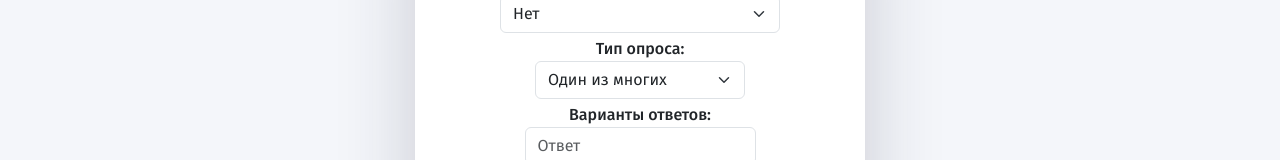
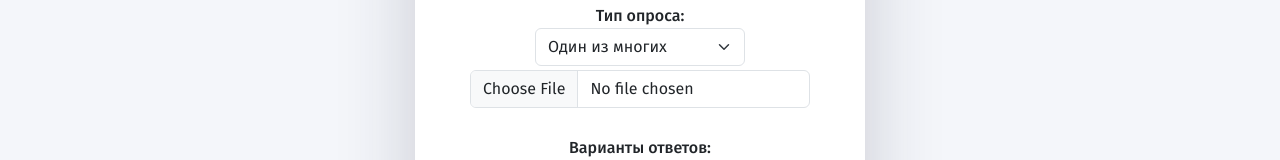
Before and after one commit to zallixx/SimpleVotings-front, a React (Create React App) app: page /polls/new in a window 1280 px wide. Shown: the part 274-434 px from the top of the page. Built offline with nearby package versions, Linux system fonts and the light colour scheme; no server answers; sample sign-in values are in the browser's storage.

Commit message:
Add pictures

```diff
--- a/src/pages/AnswerForComplainPage/AnswerForComplainPage.js
+++ b/src/pages/AnswerForComplainPage/AnswerForComplainPage.js
@@ -81,6 +81,7 @@ const AnswerForComplainPage = () => {
                         <a onClick={() => navigate('/polls/' + complain[0].poll)} style={{cursor: 'pointer', color: 'blue'}}>Ссылка на опрос</a>
                     </h3>
                     <hr/>
+
                     <div className="d-flex flex-column align-items-center">
                         {user.is_admin && complain[0].response === '' ? (
                             <Form onSubmit={sendAnswerToComplain}>
--- a/src/pages/HomePage/HomePage.js
+++ b/src/pages/HomePage/HomePage.js
@@ -23,7 +23,7 @@ const HomePage = () => {
                 </div>
             </header>
 
-            {/* Основная часть (контент) */}
+            {/* Основная часть (контент) (лендинг page) */}
             <main>
                 <div className="BackgroundImage">
                     <div className="homeContent">
--- a/src/pages/NewPollPage/NewPollPage.js
+++ b/src/pages/NewPollPage/NewPollPage.js
@@ -8,6 +8,7 @@ const NewPollPage = () => {
     const [pollType, setPollType] = useState("0");
     const [question, setQuestion] = useState('');
     const [answers, setAnswers] = useState(['', '']);
+    const [picture, setPicture] = useState('');
     let {authTokens} = useContext(AuthContext);
     let {user} = useContext(AuthContext);
     const navigate = useNavigate();
@@ -54,8 +55,11 @@ const NewPollPage = () => {
 
     const handleSubmit = (event) => {
         event.preventDefault();
-        const discreteAnswers = ['Да','Нет']
+        console.log(picture)
+        const discreteAnswers = ['Да', 'Нет']
+        /*add ability to upload pictures*/
         const payload = {
+            picture: picture,
             type_voting: pollType,
             question: question,
             choices: (pollType === "2" ? discreteAnswers : answers),
@@ -82,12 +86,21 @@ const NewPollPage = () => {
             if (response.status === 201) {
                 alert('Опрос успешно создан');
                 navigate('/polls');
-            }
-            else {
+            } else {
                 alert('Произошла ошибка при создании опроса. Проверьте введенные данные. Может быть у вас присутвуют одинаковые варианты ответов.');
             }
         });
     };
+
+    function handlePictureChange(event) {
+        const file = event.target.files[0];
+        const reader = new FileReader();
+        reader.onload = (event) => {
+            setPicture(event.target.result);
+        };
+        reader.readAsDataURL(file);
+        console.log(picture)
+    }
 
     return (
         <div className="BasePageCss">
@@ -106,7 +119,8 @@ const NewPollPage = () => {
                         </div>
                         <label>
                             Специальное условие:
-                            <select className="form-select mb-1 rounded" value={specialCondition} onChange={handleSpecialConditionChange}>
+                            <select className="form-select mb-1 rounded" value={specialCondition}
+                                    onChange={handleSpecialConditionChange}>
                                 <option value={"0"}>Нет</option>
                                 <option value={"1"}>Ограниченное кол-во голосов</option>
                                 <option value={"2"}>Ограниченное время</option>
@@ -136,12 +150,23 @@ const NewPollPage = () => {
                         ) : null}
                         <label>
                             Тип опроса:
-                            <select className="form-select mb-1 rounded" value={pollType} onChange={handlePollTypeChange}>
+                            <select className="form-select mb-1 rounded" value={pollType}
+                                    onChange={handlePollTypeChange}>
                                 <option value={"0"}>Один из многих</option>
                                 <option value={"1"}>Несколько из многих</option>
                                 <option value={"2"}>Дискретный</option>
                             </select>
                         </label>
+                        <div className="mb-1">
+                            <div className="card-body text-lg-start">
+                                <input
+                                    className="form-control"
+                                    type="file"
+                                    placeholder="Выберите файл"
+                                    onChange={handlePictureChange}
+                                />
+                            </div>
+                        </div>
                         <br/>
                         {pollType === "2" ? (
                             <label>
--- a/src/pages/PollPage/PollPage.js
+++ b/src/pages/PollPage/PollPage.js
@@ -30,6 +30,7 @@ const PollsPage = () => {
             });
             const data = await response.json();
             if (response.status === 200) {
+                console.log(data)
                 setPoll(data);
                 setAuthorName(data.author_name);
                 setLoading(false);
@@ -39,6 +40,7 @@ const PollsPage = () => {
         } catch (error) {
             alert(error)
         }
+
     };
 
     const vote = async (e) => {
@@ -190,7 +192,8 @@ const PollsPage = () => {
             <div key={poll.id} className="body-inner rounded-5">
                 <div className="mb-3">
                     <div className="card-body text-lg-start">
-                        {user.username === author_name && !isEditMode && !isComplainMode &&(
+                        <img className="img-fluid mb-2" src={`http://localhost:8000${poll.picture}`}/>
+                        {user.username === author_name && !isEditMode && !isComplainMode && (
                             <button className="btn btn-primary float-end" onClick={toggleEditMode}>
                                 Редактировать
                             </button>
@@ -220,7 +223,10 @@ const PollsPage = () => {
                                     </div>
                                     <label>
                                         Тип опроса:
-                                        <select className="form-select mb-1 rounded" value={poll.type_voting} onChange={(e) => {setPoll((prevPoll) => ({...prevPoll, type_voting: e.target.value}))}}>
+                                        <select className="form-select mb-1 rounded" value={poll.type_voting}
+                                                onChange={(e) => {
+                                                    setPoll((prevPoll) => ({...prevPoll, type_voting: e.target.value}))
+                                                }}>
                                             <option value={"0"}>Один из многих</option>
                                             <option value={"1"}>Несколько из многих</option>
                                             <option value={"2"}>Дискретный</option>
```
Lines whose indentation alone changed are shown as unchanged.
